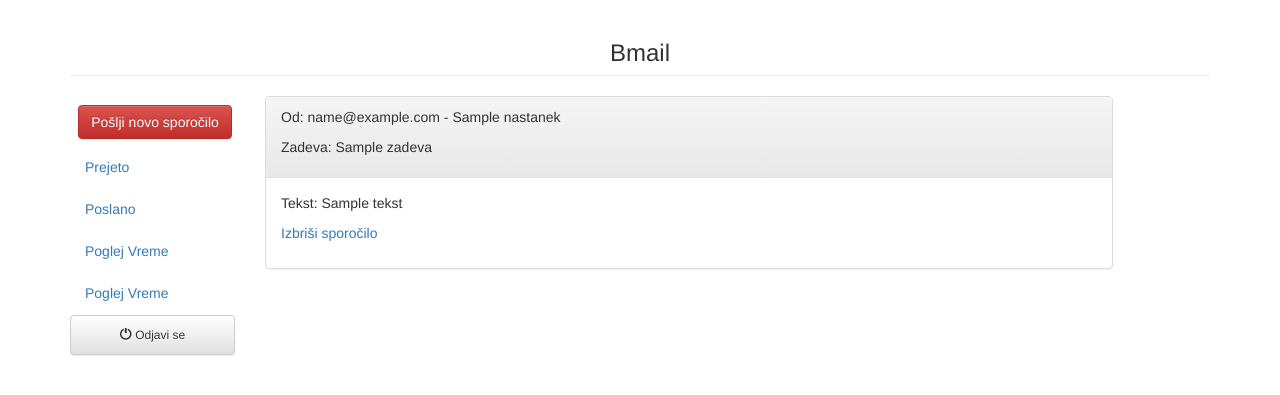
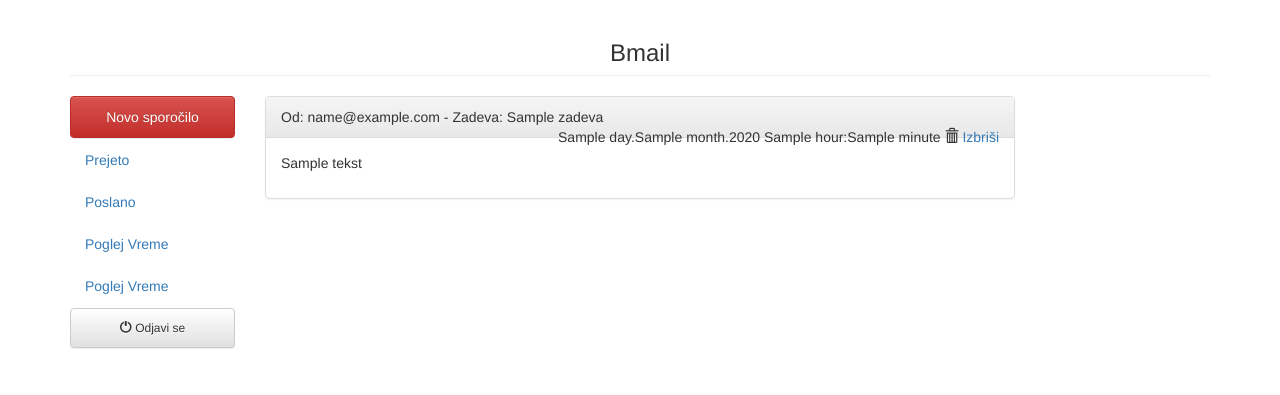
Before and after one commit to patt19823/koncni_projekt, a Python web app: template templates/posamezno_sporocilo.html in a window 1280 px wide. Shown: the top 395 px of the page. Run offline with Jinja, Linux system fonts and the light colour scheme; the template is opened without the code that fills it: most values are stand-ins (such as "Sample title", 1, 10 or a date in 2020); some libraries are stand-ins or nearby versions.

Commit message:
dokoncan bmail

```diff
--- a/templates/base_sporocila.html
+++ b/templates/base_sporocila.html
@@ -24,6 +24,9 @@
     }
     .long{
     height: 100px;}
+    .btn:hover {
+    background-position: 0px;
+    }
 </style>
 </head>
 <body>
@@ -33,18 +36,6 @@
                 <h3 class="page-header" style="text-align:center"> Bmail</h3>
         </div>
 
-
-<!-- <div class="container">
-    <div class="row">
-        <div class="col-lg-2 col-md-2 col-sm-2">
-
-    <a href="/poslji-sporocilo" class="btn btn-danger gumb">Pošlji novo sporočilo</a>
-    <ul class="nav nav-pills nav-stacked">
-        <li role="presentation" class="active"><a href="/prikazi-sporocila">Prejeto</a></li>
-        <li role="presentation"><a href="/poslana-sporocila">Poslano</a></li>
-        <li role="presentation"><a href="/vreme">Poglej Vreme</a></li>
-    </ul>
-    </div> -->
             {% block specifika %}{% endblock specifika %}
 
     </div>
--- a/templates/posamezno_sporocilo.html
+++ b/templates/posamezno_sporocilo.html
@@ -4,29 +4,30 @@
 {% block specifika %}
 <div class="container">
     <div class="row">
-        <div class="col-lg-2 col-md-2 col-sm-2">
-
-    <a href="/poslji-sporocilo" class="btn btn-danger gumb">Pošlji novo sporočilo</a>
+        <div class="col-lg-2 col-md-2 col-sm-12">
     <ul class="nav nav-pills nav-stacked">
+        <li role="presentation"><a class="btn btn-danger" role="button" href="/poslji-sporocilo" >Novo sporočilo</a></li>
         <li role="presentation"><a href="/prikazi-sporocila">Prejeto</a></li>
         <li role="presentation"><a href="/poslana-sporocila">Poslano</a></li>
         <li role="presentation"><a href="/vreme">Poglej Vreme</a></li>
         <li role="presentation"><a href="/vreme">Poglej Vreme</a></li>
-        <li role="presentation"><a href="/logout" class="btn btn-default btn-sm">
+        <li role="presentation"><a href="/logout" class="btn btn-default btn-sm margin-bottom">
                 <span class="glyphicon glyphicon-off" aria-hidden="true"></span> Odjavi se
             </a></li>
     </ul>
     </div>
-<div class="col-md-7 col-lg-9 col-sm-9">
+<div class="col-md-8 col-lg-8 col-sm-12">
     <div class="panel panel-default">
         <div class="panel-heading">
-            <p>Od: {{ sporocilo.dobi_email_posiljatelja() }} - {{ sporocilo.nastanek }}</p>
-            <p>Zadeva: {{ sporocilo.zadeva }}</p>
+            Od: {{ sporocilo.dobi_email_posiljatelja() }} - Zadeva: {{ sporocilo.zadeva }}
+            <div class="pull-right">
+            {{ sporocilo.nastanek.day }}.{{ sporocilo.nastanek.month }}.{{ sporocilo.nastanek.year }}
+                            {{ sporocilo.nastanek.hour }}:{{ sporocilo.nastanek.minute }}
+               <span class="glyphicon glyphicon-trash"></span> <a href="/sporocilo/{{ sporocilo.key.id() }}/izbrisi">Izbriši</a>
+            </div>
         </div>
         <div class="panel-body">
-            <p>Tekst: {{ sporocilo.tekst }}</p>
-
-            <p><a href="/sporocilo/{{ sporocilo.key.id() }}/izbrisi">Izbriši sporočilo</a></p>
+            <p>{{ sporocilo.tekst }}</p>
          </div>
     </div>
 </div>
--- a/templates/poslji_sporocilo.html
+++ b/templates/poslji_sporocilo.html
@@ -17,7 +17,7 @@
                         <input type="text" class="form-control" name="zadeva" placeholder="zadeva">
                     </p>
                     <p>
-                        <input type="text" class="form-control" name="tekst" placeholder="Vnesi sporočilo">
+                        <input type="textarea" class="form-control" name="tekst" placeholder="Vnesi sporočilo">
                     </p>
                     <p>
                         <button type="submit" class="btn btn-success">Pošlji</button>
--- a/templates/prijava.html
+++ b/templates/prijava.html
@@ -2,7 +2,7 @@
 <html lang="en">
 <head>
     <meta charset="UTF-8">
-     <title> {% block title %} {% endblock title%}</title>
+     <title> Prijava</title>
     <!-- Latest compiled and minified CSS -->
 <link rel="stylesheet" href="https://maxcdn.bootstrapcdn.com/bootstrap/3.3.6/css/bootstrap.min.css" integrity="sha384-1q8mTJOASx8j1Au+a5WDVnPi2lkFfwwEAa8hDDdjZlpLegxhjVME1fgjWPGmkzs7" crossorigin="anonymous">
 
```
Also changed, not shown: main.py (+7 -3 lines), templates/napacno_geslo.html (+10 -10 lines).
